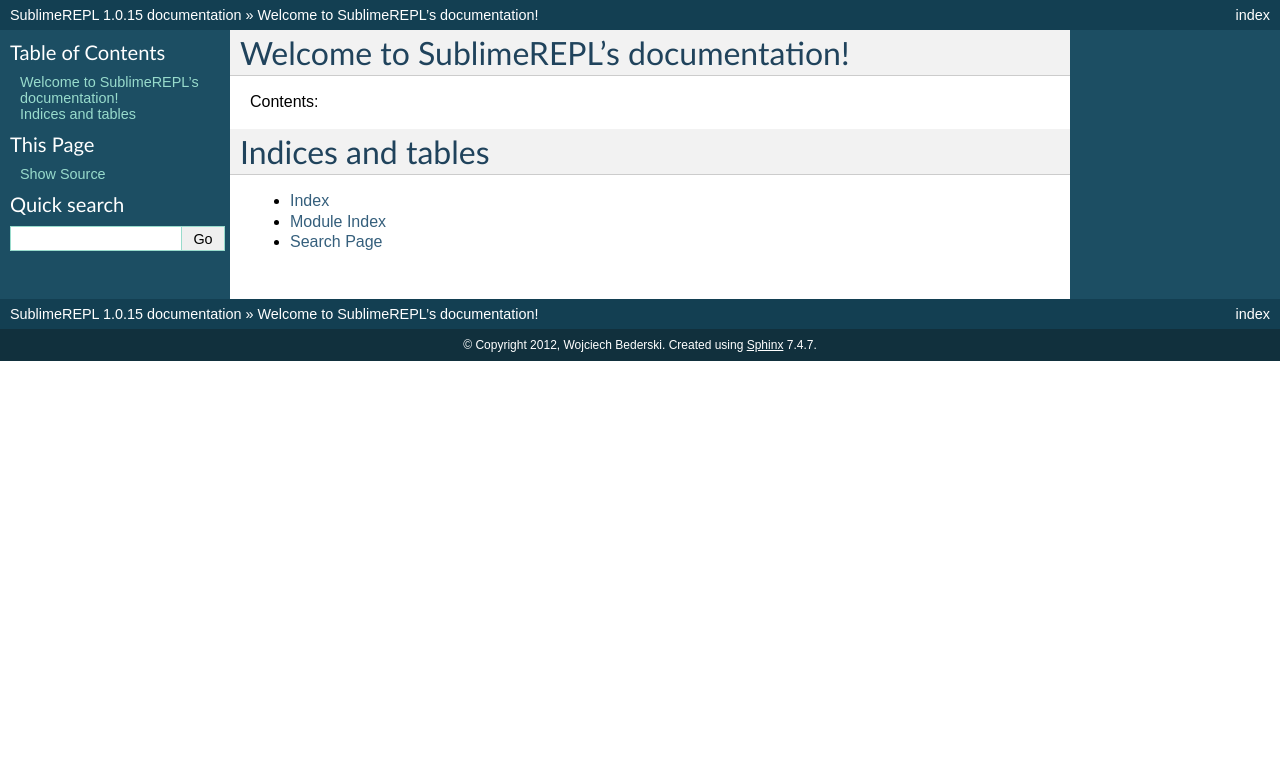
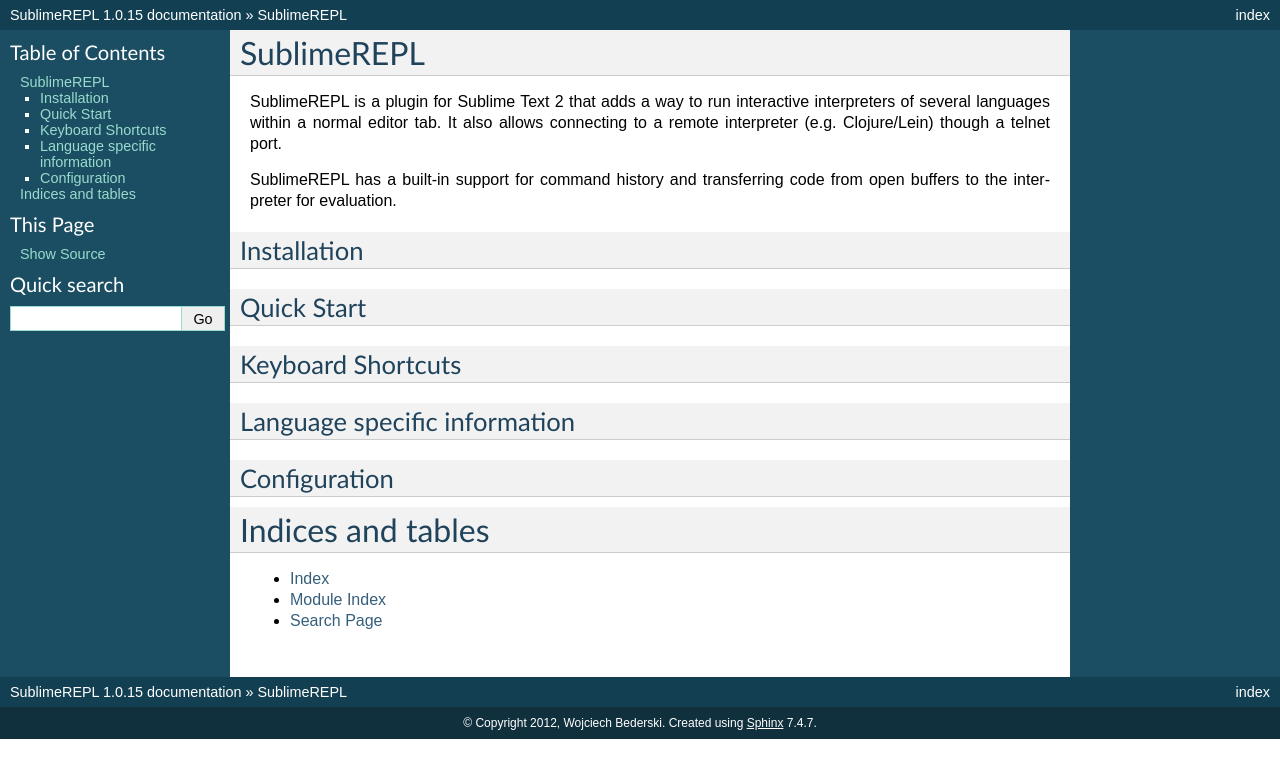
Before and after one commit to wuub/SublimeREPL, a Sphinx documentation site: the page built from doc/index.rst, in a window 1280 px wide. Shown: the top 778 px of the page. Built offline with Sphinx 7.4.7, drawn with Linux system fonts in a browser that asks for light colours.

Commit message:
check if readthedocs will notice this change

```diff
--- a/doc/index.rst
+++ b/doc/index.rst
@@ -3,10 +3,37 @@
    You can adapt this file completely to your liking, but it should at least
    contain the root `toctree` directive.
 
-Welcome to SublimeREPL's documentation!
-=======================================
+SublimeREPL
+===========
 
-Contents:
+SublimeREPL is a plugin for Sublime Text 2 that adds a way to run interactive
+interpreters of several languages within a normal editor tab. It also allows
+connecting to a remote interpreter (e.g. Clojure/Lein) though a telnet port.
+
+SublimeREPL has a built-in support for command history and transferring code from
+open buffers to the interpreter for evaluation.
+
+
+Installation
+------------
+
+Quick Start
+-----------
+
+Keyboard Shortcuts
+------------------
+
+Language specific information
+-----------------------------
+
+Configuration
+-------------
+
+
+
+
+
+
 
 .. toctree::
    :maxdepth: 2
```
Also changed, not shown: 1 other file.
